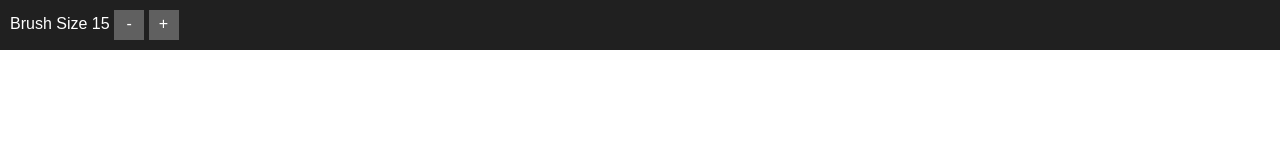
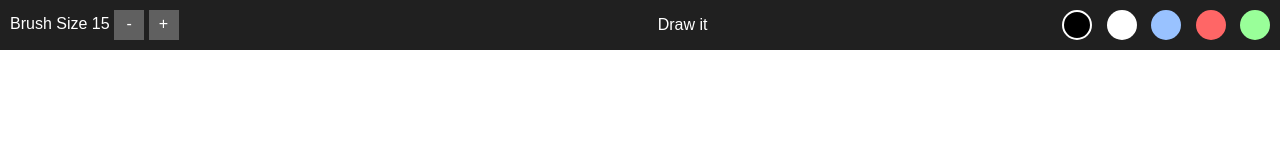
Before and after one commit to Showndarya/DrawIt, a plain HTML site: page index.html in a window 1280 px wide. Drawn offline with Linux system fonts and the light colour scheme.

Commit message:
Add basic colors of brush

```diff
--- a/index.css
+++ b/index.css
@@ -18,6 +18,17 @@
 	color: #fff;
 }
 
+#title{
+	text-align: center;
+	font-size: 16px;
+	vertical-align: middle;
+	position: relative;
+	float: left;
+	top: 50%;
+	left: 40%;
+	transform: translate(-50%, -50%);
+}
+
 .bsb{
 	width: 30px;
 	height: 30px;
@@ -26,3 +37,23 @@
 	display: inline-block;
 	text-align: center;
 }
+
+#brush{
+	float:left;
+}
+
+#color{
+	float:right;
+}
+
+.shade{
+	width: 30px;
+	height: 30px;
+	border-radius: 15px;
+	display: inline-block;
+	margin-left: 10px;
+}
+
+.shade.active{
+	border:2px solid white;
+}
--- a/index.html
+++ b/index.html
@@ -1,15 +1,28 @@
 <html>
 	<head>
 		<link rel="stylesheet" href="index.css">
+		<title>Draw It!</title>
 	</head>
 	<body style='margin: 0;'>
 
 		<div id="toolbar">
+
 			<div id="brush">
 				Brush Size <span id="bsize">15</span>
 				<div id="dec" class="bsb">-</div>
 				<div id="inc" class="bsb">+</div>
 			</div>
+
+			<div id="title"> Draw it </div>
+
+			<div id="color">
+			 	<div class="shade active" style="background-color:#000; "></div>
+			 	<div class="shade" style="background-color: #fff; "></div>
+			 	<div class="shade" style="background-color: #99c2ff;"></div>
+			 	<div class="shade" style="background-color: #ff6666;"></div>
+			 	<div class="shade" style="background-color: #99ff99;"></div>
+			 </div>
+
 		</div>
 
 		<canvas id="canvas"></canvas>
--- a/index.js
+++ b/index.js
@@ -93,4 +93,27 @@ var draw = function(){
 	inc.addEventListener('click', incbs);
 	dec.addEventListener('click', decbs);
 
+	var setcolor = function(e){
+
+		var color = e.target;
+
+		context.fillStyle = color.style.backgroundColor;
+		context.strokeStyle = color.style.backgroundColor;
+
+		var chkact = document.getElementsByClassName("active")[0];
+		if(chkact) chkact.className = 'shade';
+
+
+		color.className += ' active';
+	}
+	var shade = document.getElementsByClassName("shade");
+	var n = shade.length;
+
+	for(var i=0;i<n;i++)
+	{
+		shade[i].addEventListener('click',setcolor);
+	}
+
+
+
 }();
```
